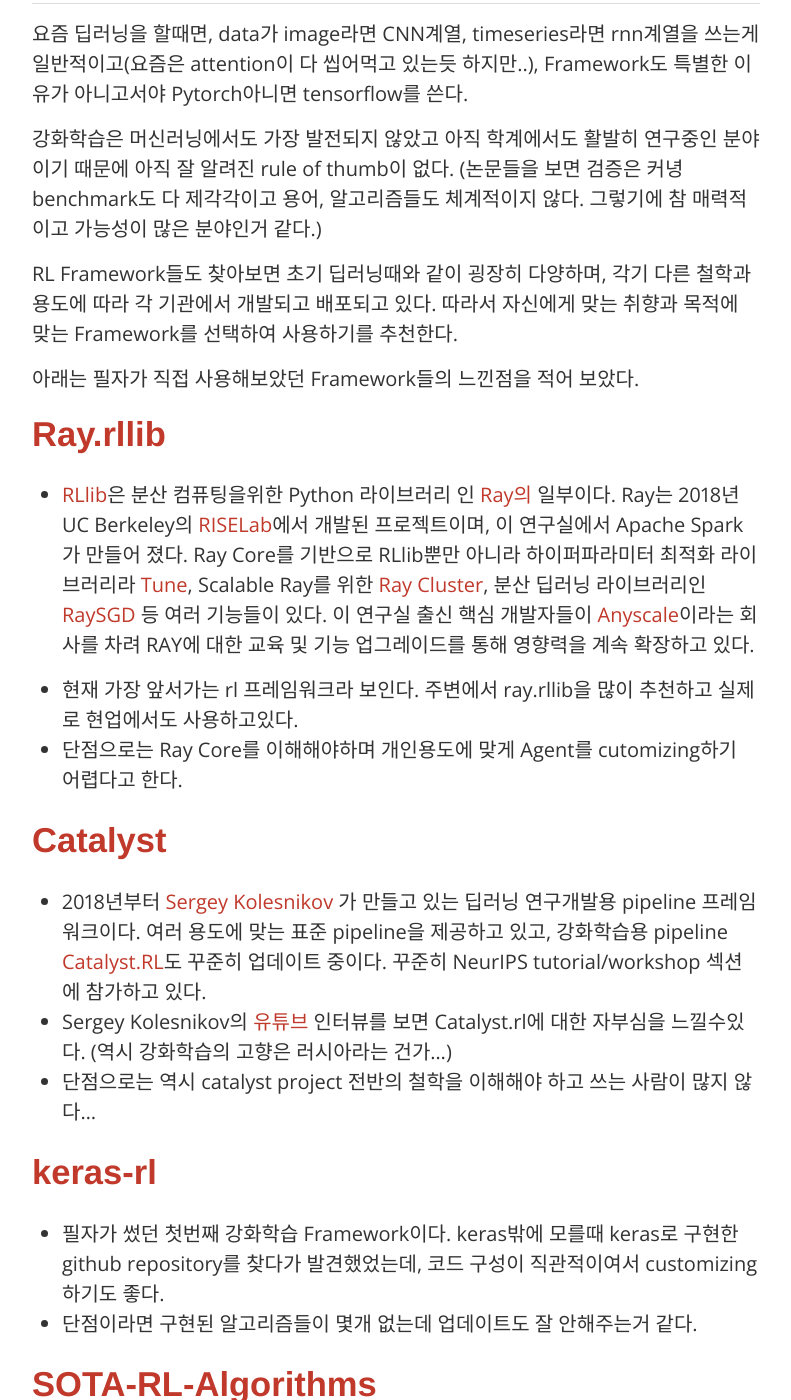
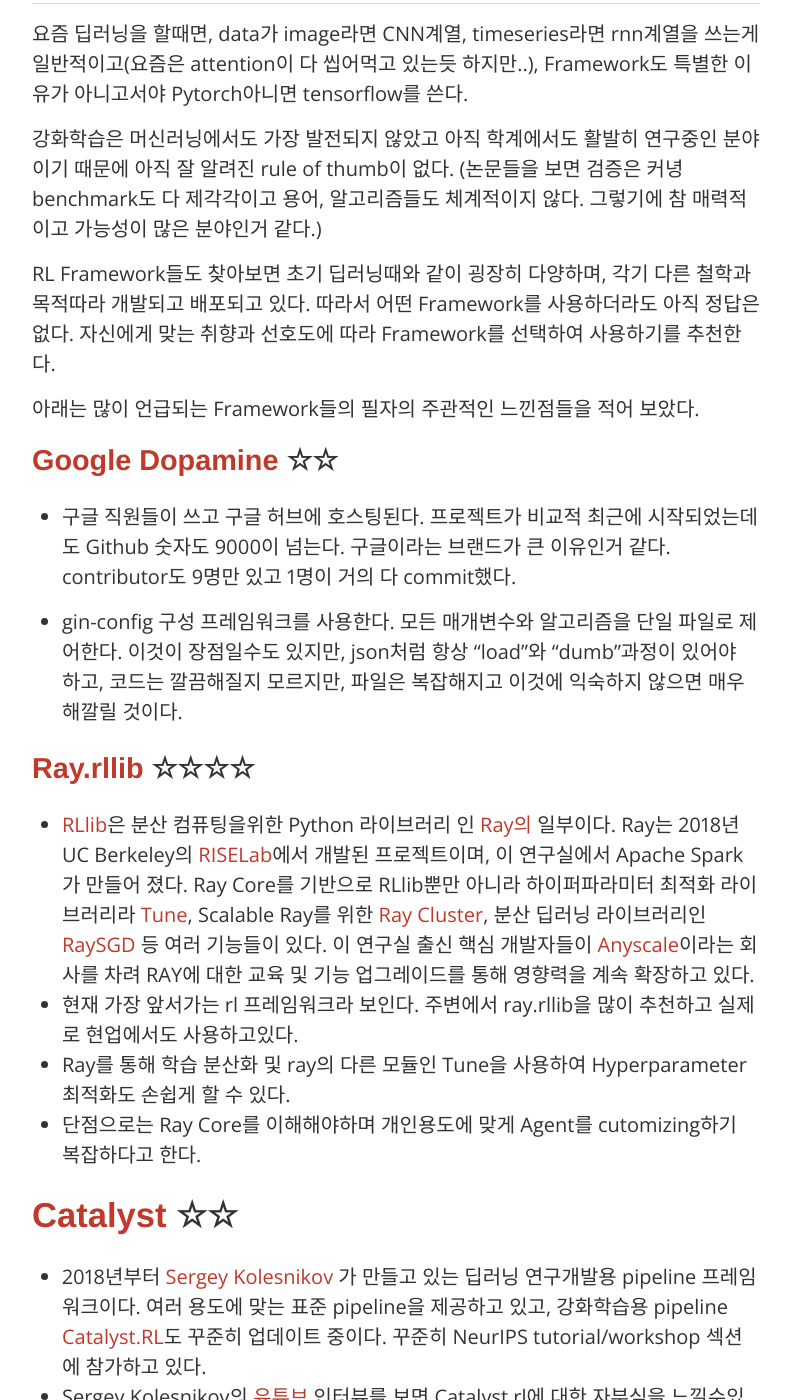
Before and after one commit to deepwonwoo/deepwonwoo.github.io-, a Jekyll site: the page built from _posts/2021-01-02-rl-Framework.md, in a window 1280 px wide and 1400 px high, scrolled down 2455 px. Shown: the whole window, without its empty margins (244-1035 px from the left). Built offline with Jekyll 4.4.1, drawn with Linux system fonts in a browser that asks for light colours; nearby versions of some CDN libraries; comment, search, counter and statistics services are not loaded; some of the changed text lies outside the part shown.

Commit message:
1004 posts update

```diff
--- a/_posts/2021-01-02-rl-Framework.md
+++ b/_posts/2021-01-02-rl-Framework.md
@@ -46,22 +46,34 @@
 
 강화학습은 머신러닝에서도 가장 발전되지 않았고 아직 학계에서도 활발히 연구중인 분야이기 때문에 아직 잘 알려진 rule of thumb이 없다.  (논문들을 보면 검증은 커녕 benchmark도 다 제각각이고 용어, 알고리즘들도 체계적이지 않다. 그렇기에 참 매력적이고 가능성이 많은 분야인거 같다.)
 
-RL Framework들도 찾아보면 초기 딥러닝때와 같이 굉장히 다양하며, 각기 다른 철학과 용도에 따라 각 기관에서 개발되고 배포되고 있다. 따라서 자신에게 맞는 취향과 목적에 맞는 Framework를 선택하여 사용하기를 추천한다.
+RL Framework들도 찾아보면 초기 딥러닝때와 같이 굉장히 다양하며, 각기 다른 철학과 목적따라 개발되고 배포되고 있다. 따라서 어떤 Framework를 사용하더라도 아직 정답은 없다. 자신에게 맞는 취향과 선호도에 따라 Framework를 선택하여 사용하기를 추천한다.
 
-아래는 필자가 직접 사용해보았던 Framework들의 느낀점을 적어 보았다.
+아래는 많이 언급되는 Framework들의 필자의 주관적인 느낀점들을 적어 보았다.
 
 
 
-## [Ray.rllib](https://github.com/ray-project/ray/tree/master/python/ray/rllib)
 
-* [RLlib](https://docs.ray.io/en/master/rllib.html)은 분산 컴퓨팅을위한 Python 라이브러리 인 [Ray의](https://ray.io/) 일부이다. Ray는 2018년 UC Berkeley의 [RISELab](https://rise.cs.berkeley.edu/)에서 개발된 프로젝트이며, 이 연구실에서 Apache Spark가 만들어 졌다. Ray Core를 기반으로 RLlib뿐만 아니라 하이퍼파라미터 최적화 라이브러리라 [Tune](https://docs.ray.io/en/master/tune/index.html), Scalable Ray를 위한 [Ray Cluster](https://docs.ray.io/en/master/cluster/index.html), 분산 딥러닝 라이브러리인 [RaySGD](https://docs.ray.io/en/master/raysgd/raysgd.html) 등 여러 기능들이 있다.  이 연구실 출신 핵심 개발자들이 [Anyscale](https://www.anyscale.com/)이라는 회사를 차려 RAY에 대한 교육 및 기능 업그레이드를 통해 영향력을 계속 확장하고 있다.
 
-* 현재 가장 앞서가는 rl 프레임워크라 보인다. 주변에서 ray.rllib을 많이 추천하고 실제로 현업에서도 사용하고있다.
-* 단점으로는 Ray Core를 이해해야하며 개인용도에 맞게 Agent를 cutomizing하기 어렵다고 한다.
+### [Google Dopamine](https://github.com/google/dopamine) ☆☆
+
+* 구글 직원들이 쓰고 구글 허브에 호스팅된다. 프로젝트가 비교적 최근에 시작되었는데도 Github 숫자도 9000이 넘는다. 구글이라는 브랜드가 큰 이유인거 같다.  contributor도 9명만 있고 1명이 거의 다 commit했다.
+
+* gin-config 구성 프레임워크를 사용한다. 모든 매개변수와 알고리즘을 단일 파일로 제어한다. 이것이 장점일수도 있지만, json처럼 항상 "load"와 "dumb"과정이 있어야 하고, 코드는 깔끔해질지 모르지만, 파일은 복잡해지고 이것에 익숙하지 않으면 매우 해깔릴 것이다.
 
 
 
-## [Catalyst](https://github.com/catalyst-team/catalyst)
+
+
+### [Ray.rllib](https://github.com/ray-project/ray/tree/master/python/ray/rllib) ☆☆☆☆
+
+* [RLlib](https://docs.ray.io/en/master/rllib.html)은 분산 컴퓨팅을위한 Python 라이브러리 인 [Ray의](https://ray.io/) 일부이다. Ray는 2018년 UC Berkeley의 [RISELab](https://rise.cs.berkeley.edu/)에서 개발된 프로젝트이며, 이 연구실에서 Apache Spark가 만들어 졌다. Ray Core를 기반으로 RLlib뿐만 아니라 하이퍼파라미터 최적화 라이브러리라 [Tune](https://docs.ray.io/en/master/tune/index.html), Scalable Ray를 위한 [Ray Cluster](https://docs.ray.io/en/master/cluster/index.html), 분산 딥러닝 라이브러리인 [RaySGD](https://docs.ray.io/en/master/raysgd/raysgd.html) 등 여러 기능들이 있다.  이 연구실 출신 핵심 개발자들이 [Anyscale](https://www.anyscale.com/)이라는 회사를 차려 RAY에 대한 교육 및 기능 업그레이드를 통해 영향력을 계속 확장하고 있다.
+* 현재 가장 앞서가는 rl 프레임워크라 보인다. 주변에서 ray.rllib을 많이 추천하고 실제로 현업에서도 사용하고있다.
+* Ray를 통해 학습 분산화 및 ray의 다른 모듈인 Tune을 사용하여 Hyperparameter 최적화도 손쉽게 할 수 있다.
+* 단점으로는 Ray Core를 이해해야하며 개인용도에 맞게 Agent를 cutomizing하기 복잡하다고 한다.
+
+
+
+## [Catalyst](https://github.com/catalyst-team/catalyst) ☆☆
 
 * 2018년부터  [Sergey Kolesnikov](https://twitter.com/Scitator) 가 만들고 있는 딥러닝 연구개발용 pipeline 프레임워크이다. 여러 용도에 맞는 표준 pipeline을 제공하고 있고, 강화학습용 pipeline [Catalyst.RL](https://github.com/Scitator/catalyst-rl-framework)도 꾸준히 업데이트 중이다. 꾸준히 NeurIPS tutorial/workshop 섹션에 참가하고 있다.
 * Sergey Kolesnikov의 [유튜브](https://youtu.be/1g6BpItJdJA) 인터뷰를 보면 Catalyst.rl에 대한 자부심을 느낄수있다. (역시 강화학습의 고향은 러시아라는 건가...)
@@ -69,14 +81,56 @@
 
 
 
-## [keras-rl](https://github.com/keras-rl/keras-rl)
+## [keras-rl](https://github.com/keras-rl/keras-rl) ☆☆☆
 
 * 필자가 썼던 첫번째 강화학습 Framework이다. keras밖에 모를때 keras로 구현한 github repository를 찾다가 발견했었는데, 코드 구성이 직관적이여서 customizing 하기도 좋다.
 * 단점이라면 구현된 알고리즘들이 몇개 없는데 업데이트도 잘 안해주는거 같다.
 
 
 
-## [SOTA-RL-Algorithms](https://github.com/deepwonwoo/SOTA-RL-Algorithms)
+### [Reagent](https://reagent.ai/)   ☆☆
+
+* [Horizon](https://github.com/facebookresearch/Horizon)의 확장 프로젝트, Batch 환경에서의 학습을 목적(offline RL)
+
+* 공식적으론 6개의 알고리즘을 지원하지만 손쉽게 다른 알고리즘들도 구현할수있다.
+
+
+
+## [SOTA-RL-Algorithms](https://github.com/deepwonwoo/SOTA-RL-Algorithms) ☆☆☆☆☆
 
 * 다양한 버전의 SAC, PPO 가 구현되어 있으며, 병렬화 코드도 있다.
 * 프레임워크라기 보단 그냥 구현체들을 모아둔거여서 직관적으로 구현되어 있다. 핵심모듈들만 잘 분석해서 내  용도에 맞게 커스터마이징해서 쓰기 편하다. 강추한다.
+
+
+
+### [Tensorforce](https://github.com/tensorforce/tensorforce) ☆☆
+
+* Environment, Runner, Agent 및 Model의 상위 4개 추상화가 있고 OOP 방식으로 구현하여 사용한다. tensorflow 기반이라 Tensorflow를 사용할 때 모든 이점(그래프 모델, 더 쉬운 교차 플랫폼 배포)을 얻을 수 있다.
+* 코드의 대부분이 기본 DL 프레임워크에 의해 복잡하고, 알고리즘의 구현이 없이 우리가 추상화되 template을 가져와 만들어야 된다.
+
+
+
+### [Coach](https://github.com/NervanaSystems/coach) ☆☆☆
+
+* 가장 많은 알고리즘을 지원한다. 그리고 지원하는 강화학습용 통합환경도 굉장히 많다.  모듈화도 굉장히 잘해두었고 쿠버네티스 전용 docker image로도 제공한다.
+* tensorboard가 아닌 전용 대시보드가 있다.
+
+* keras 기반으로 만들었다.
+* documentation도 잘 되있고 Getting Started 노트북도 있다.
+
+
+
+### [Garage](https://github.com/rlworkgroup/garage) ☆☆☆☆
+
+* [rllab](https://github.com/rll/rllab) 의 후속 프로젝트로 많은 사용자들이 아주 많은 알고리즘들을 구현해 두었다. 그렇기에 거의 모든 강화학습 기능들이 있는데 이것을 사용하려면 코드를 잘 분석해야한다. 하지만 구성과 코드구현이 직관적이다.
+* pytorch로도 많이 구현해두었지만 거의 tensorflow 기반이다.
+* pip로 설치가 안된다. github에서 직접 받아와서 사용해야한다.
+
+
+
+
+
+### [PFRL](https://github.com/pfnet/pfrl) ☆☆☆☆
+
+* [Garage](https://github.com/rlworkgroup/garage) 와 비슷한 구성이다.
+* Meta-learning 알고리즘들이 구현되어있다!
```
Also changed, not shown: other parts of _posts/2021-01-02-rl-Framework.md (+1 -1 lines), _posts/2021-01-04-RLpaper1.md (added, +217 -0 lines), assets/posts/image-20210104144009853.png (added), assets/posts/image-20210104165559527.png (added), assets/posts/image-20210104170614361.png (added), assets/posts/image-20210104170657448.png (added), assets/posts/image-20210104170823313.png (added), assets/posts/image-20210104171511470.png (added), assets/posts/image-20210104171615001.png (added), assets/posts/image-20210104171827015.png (added), assets/posts/image-20210104173155431.png (added), assets/posts/image-20210104173516704.png (added), assets/posts/image-20210104173541503.png (added), assets/posts/image-20210104173712191.png (added).
